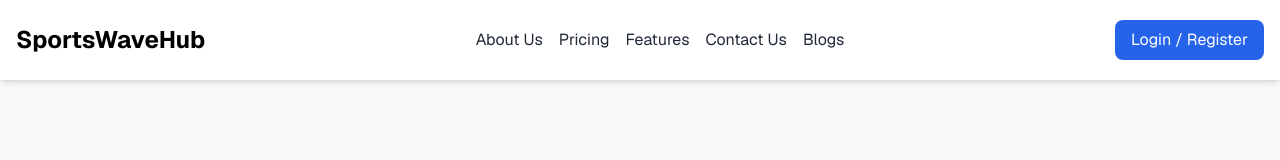
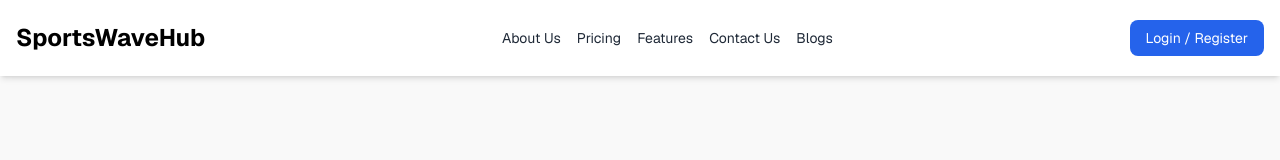
Before and after one commit to huy246302/sportwavehub, a Next.js app: page / in a window 1280 px wide. Shown: the top 160 px of the page. Built offline with nearby package versions, Linux system fonts and the light colour scheme; no server answers.

Commit message:
header-mobile

```diff
--- a/components/Header.tsx
+++ b/components/Header.tsx
@@ -35,28 +35,12 @@ const Header: React.FC<HeaderProps> = ({ isHomePage }) => {
       }
     };
 
-    const handleInactivity = () => {
-      setDropdownOpen(false);
-    };
-
-    let inactivityTimeout = setTimeout(handleInactivity, 30000);
-
-    const resetInactivityTimeout = () => {
-      clearTimeout(inactivityTimeout);
-      inactivityTimeout = setTimeout(handleInactivity, 30000);
-    };
-
     document.addEventListener('click', handleClickOutside);
-    document.addEventListener('mousemove', resetInactivityTimeout);
-    document.addEventListener('keypress', resetInactivityTimeout);
     document.addEventListener('keydown', handleEscKey);
 
     return () => {
       document.removeEventListener('click', handleClickOutside);
-      document.removeEventListener('mousemove', resetInactivityTimeout);
-      document.removeEventListener('keypress', resetInactivityTimeout);
       document.removeEventListener('keydown', handleEscKey);
-      clearTimeout(inactivityTimeout);
     };
   }, []);
 
@@ -96,10 +80,10 @@ const Header: React.FC<HeaderProps> = ({ isHomePage }) => {
   }, []);
 
   return (
-    <header className={`bg-white text-black shadow-md py-5 w-full z-40 ${isHomePage ? 'sticky top-0' : ''}`}>
+    <header className={`bg-white text-black shadow-md py-3 sm:py-5 w-full z-40 ${isHomePage ? 'sticky top-0' : ''}`}>
       <div className="container mx-auto flex justify-between items-center px-4 flex-wrap">
         <div className="flex items-center space-x-4">
-          <h1 className="text-2xl font-bold">
+          <h1 className="text-xl sm:text-2xl font-bold">
             <Link href="/">SportsWaveHub</Link>
           </h1>
           {/* Hamburger Icon */}
@@ -113,36 +97,36 @@ const Header: React.FC<HeaderProps> = ({ isHomePage }) => {
             </svg>
           </button>
         </div>
-        <nav className={`sm:flex space-x-4 ${menuOpen ? 'block' : 'hidden'} sm:block`}>
-          <button onClick={() => handleScrollToSection('about-us')} className="text-gray-800 hover:text-gray-600 transition-colors duration-300 block sm:inline-block">
+        <nav className={`w-full sm:w-auto sm:flex space-y-2 sm:space-y-0 sm:space-x-4 ${menuOpen ? 'block' : 'hidden'} sm:block mt-2 sm:mt-0`}>
+          <button onClick={() => handleScrollToSection('about-us')} className="text-gray-800 hover:text-gray-600 transition-colors duration-300 block sm:inline-block text-base sm:text-sm">
             About Us
           </button>
-          <button onClick={() => handleScrollToSection('subscription-pricing')} className="text-gray-800 hover:text-gray-600 transition-colors duration-300 block sm:inline-block">
+          <button onClick={() => handleScrollToSection('subscription-pricing')} className="text-gray-800 hover:text-gray-600 transition-colors duration-300 block sm:inline-block text-base sm:text-sm">
             Pricing
           </button>
-          <button onClick={() => handleScrollToSection('features')} className="text-gray-800 hover:text-gray-600 transition-colors duration-300 block sm:inline-block">
+          <button onClick={() => handleScrollToSection('features')} className="text-gray-800 hover:text-gray-600 transition-colors duration-300 block sm:inline-block text-base sm:text-sm">
             Features
           </button>
-          <button onClick={() => handleScrollToSection('contact-us')} className="text-gray-800 hover:text-gray-600 transition-colors duration-300 block sm:inline-block">
+          <button onClick={() => handleScrollToSection('contact-us')} className="text-gray-800 hover:text-gray-600 transition-colors duration-300 block sm:inline-block text-base sm:text-sm">
             Contact Us
           </button>
-          <Link href="/blogs" className="text-gray-800 hover:text-gray-600 transition-colors duration-300 block sm:inline-block">
+          <Link href="/blogs" className="text-gray-800 hover:text-gray-600 transition-colors duration-300 block sm:inline-block text-base sm:text-sm">
             Blogs
           </Link>
         </nav>
         {loading ? (
           <p>Loading...</p>
         ) : user ? (
-          <div className="relative" ref={dropdownRef}>
+          <div className="relative mt-2 sm:mt-0" ref={dropdownRef}>
             <button
               aria-label="User menu"
               onClick={() => setDropdownOpen(!dropdownOpen)}
-              className="bg-gray-200 text-black py-2 px-4 rounded-lg hover:bg-gray-300 transition-colors duration-300 flex items-center"
+              className="bg-gray-200 text-black py-2 px-4 rounded-lg hover:bg-gray-300 transition-colors duration-300 flex items-center text-base sm:text-sm"
             >
-              <FaUserCircle className="w-8 h-8" />
+              <FaUserCircle className="w-6 h-6 sm:w-8 sm:h-8" />
             </button>
             {dropdownOpen && (
-              <ul className="absolute right-0 mt-2 w-48 bg-white border border-gray-200 rounded-lg shadow-lg">
+              <ul className="absolute right-0 mt-2 w-48 bg-white border border-gray-200 rounded-lg shadow-lg text-base sm:text-sm">
                 <li>
                   <Link href="/user" className="block px-4 py-2 text-gray-800 hover:bg-gray-100">
                     User Details
@@ -180,15 +164,15 @@ const Header: React.FC<HeaderProps> = ({ isHomePage }) => {
             )}
           </div>
         ) : (
-          <div className="relative">
+          <div className="relative mt-2 sm:mt-0">
             <button
               onClick={() => setDropdownOpen(!dropdownOpen)}
-              className="bg-blue-600 text-white py-2 px-4 rounded-lg hover:bg-blue-700 transition-colors duration-300"
+              className="bg-blue-600 text-white py-2 px-4 rounded-lg hover:bg-blue-700 transition-colors duration-300 text-base sm:text-sm"
             >
               Login / Register
             </button>
             {dropdownOpen && (
-              <ul className="absolute right-0 mt-2 w-48 bg-white border border-gray-200 rounded-lg shadow-lg">
+              <ul className="absolute right-0 mt-2 w-48 bg-white border border-gray-200 rounded-lg shadow-lg text-base sm:text-sm">
                 <li>
                   <Link href="/register" className="block px-4 py-2 text-gray-800 hover:bg-gray-100">
                     Register
```
